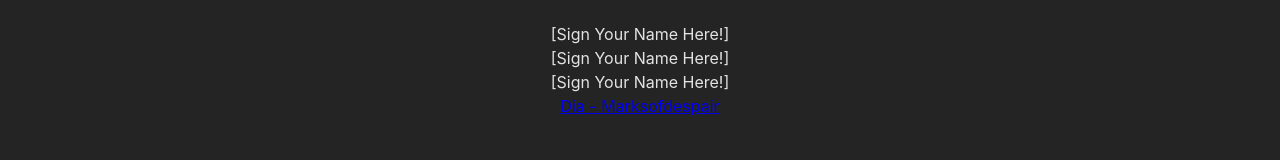
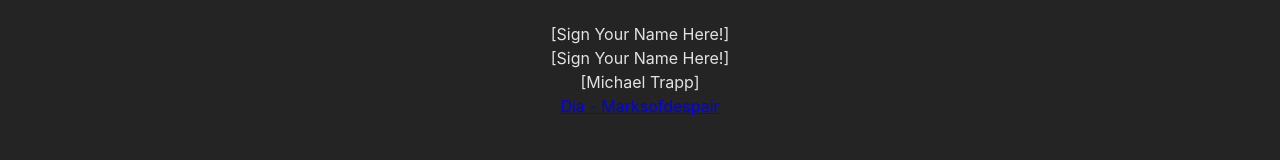
Before and after one commit to marksofdespair/PetConnect-React, a React (Vite) app: page /AboutUs in a window 1280 px wide. Shown: the part 618-778 px from the top of the page. Built offline with nearby package versions, Linux system fonts and the light colour scheme.

Commit message:
pulled from main

```diff
--- a/src/Pages/AboutUs.jsx
+++ b/src/Pages/AboutUs.jsx
@@ -20,7 +20,7 @@ const AboutUs = () => {
                 <ul style={{ listStyleType: 'none', padding: 0 }}>
                     <li>[Sign Your Name Here!]</li>
                     <li>[Sign Your Name Here!]</li>
-                    <li>[Sign Your Name Here!]</li>
+                    <li>[Michael Trapp]</li>
                     <li><a href="https://github.com/marksofdespair" target="_blank" rel="noopener noreferrer">Dia - Marksofdespair</a></li>
                 </ul>
         </div>
```
